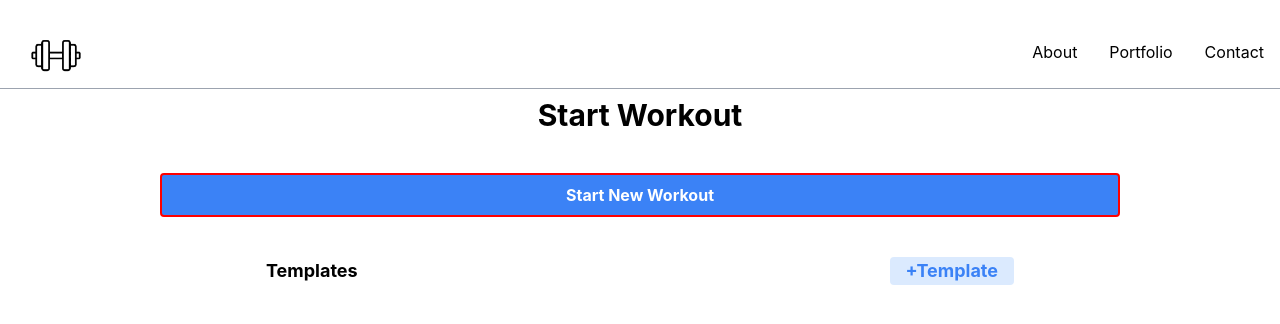
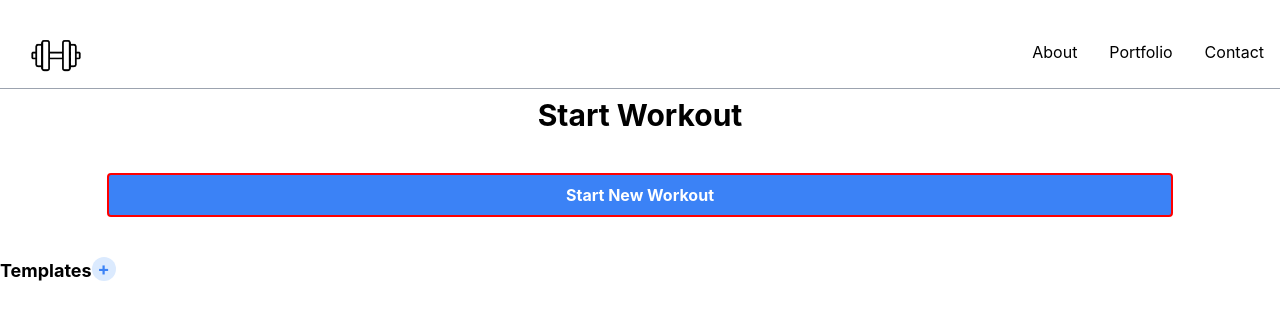
Before and after one commit to 04felixli/IMFAT-front-end, a React (Create React App) app: page /StartWorkout in a window 1280 px wide. Shown: the top 324 px of the page. Built offline with nearby package versions, Linux system fonts and the light colour scheme; no server answers.

Commit message:
Note taking for each exercise done in workout added

```diff
--- a/src/MainComponents/StartWorkout.tsx
+++ b/src/MainComponents/StartWorkout.tsx
@@ -23,9 +23,9 @@ const StartWorkout = () => {
                 <WorkoutTracker />
             </section>
 
-            <div className="templates-row">
+            <div className="flex flex-row justify-start mt-10 font-bold">
                 <div className="text-lg">Templates</div>
-                <button className="add-templates-button">+Template</button>
+                <button className="text-lg text-blue-500 bg-blue-100 rounded-full h-6 w-6 flex items-center justify-center focus:outline-none">+</button>
             </div>
 
         </div>
@@ -34,7 +34,7 @@ const StartWorkout = () => {
 }
 
 // This function returns the time of the workout
-const getTimeOfDay = ():string => {
+const getTimeOfDay = (): string => {
     const now = new Date();
     const currentHour = now.getHours();
 
--- a/src/MainComponents/Styles/StartWorkout.css
+++ b/src/MainComponents/Styles/StartWorkout.css
@@ -21,15 +21,15 @@
 }
 
 .start-workout-button {
-    @apply bg-blue-500 hover:bg-blue-700 text-white font-bold py-2 px-4 rounded mt-10 w-9/12 mx-auto;
+    @apply bg-blue-500 hover:bg-blue-700 text-white font-bold py-2 px-4 rounded mt-10 w-10/12 mx-auto;
 }
 
-.add-templates-button {
+/* .add-templates-button {
     @apply text-lg text-blue-500 bg-blue-100 px-4 rounded;
-}
+} */
 
 .templates-row {
-    @apply flex flex-row justify-around mt-10 font-bold
+    /* @apply flex flex-row justify-around mt-10 font-bold */
 }
 
 .hide-tracker {
--- a/src/UtilityComponents/Exercise.tsx
+++ b/src/UtilityComponents/Exercise.tsx
@@ -160,6 +160,17 @@ const Exercise = ({ setIsConfirmRemoveExerciseOpen, addedExerciseIds, setAddedEx
     // }, [addedExercises]);
 
 
+    const handleNotesChange = (exerciseIndex: number, value: string) => {
+        setExercises(prevExercises => {
+
+            const exercisesCopy: ModelExercise[] = prevExercises.map(exercise => ({ ...exercise }));
+
+            exercisesCopy[exerciseIndex].notes = value;
+
+            return exercisesCopy
+        });
+    }
+
     return (
         <div className={exercises ? 'flex flex-col mt-5' : 'hidden'}>
             {exercises.map((exercise, exerciseIndex) => (
@@ -207,6 +218,17 @@ const Exercise = ({ setIsConfirmRemoveExerciseOpen, addedExerciseIds, setAddedEx
                             /> */}
 
                         </div>
+                    </div>
+
+                    <div>
+                        <input
+                            type="text"
+                            id={`notes_${exerciseIndex}`}
+                            value={exercise.notes ? exercise.notes : ''}
+                            onChange={(e) => handleNotesChange(exerciseIndex, e.target.value)}
+                            className="rounded focus:outline-none bg-transparent border-b border-gray-300 w-full mt-2"
+                            placeholder={exercise.notes ? exercise.notes : 'Add Notes'}
+                        />
                     </div>
 
                     <div className="flex flex-row justify-between mt-2">
```
